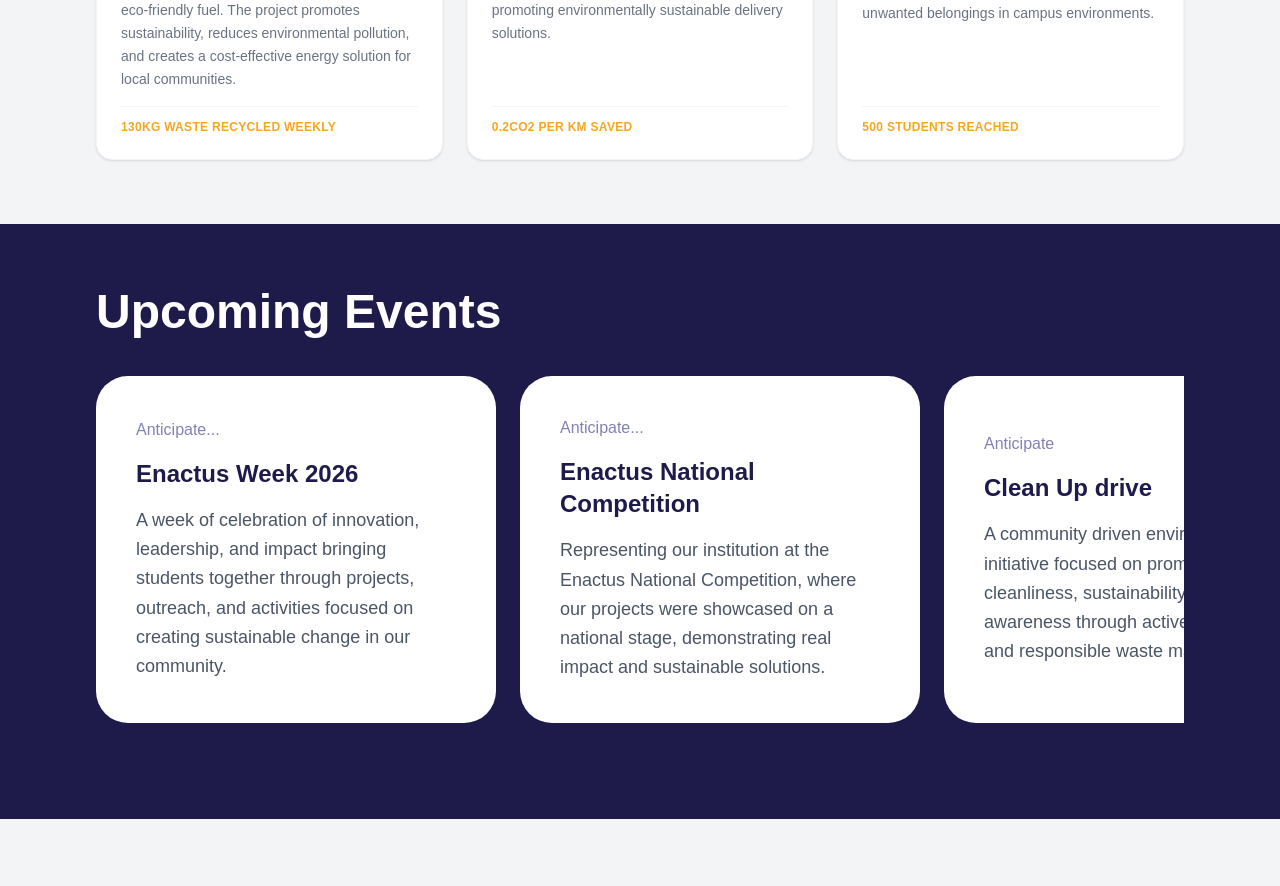
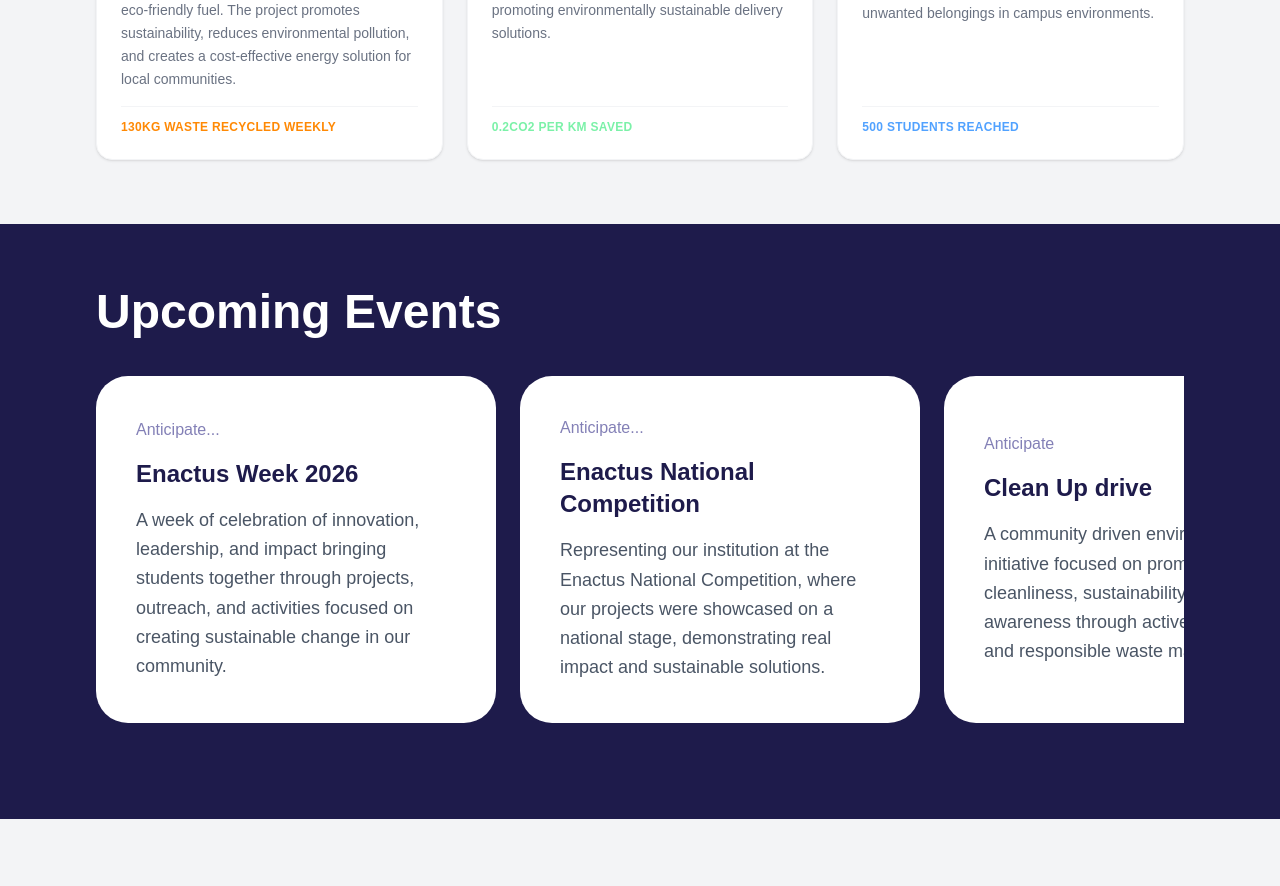
Before and after one commit to enactus-futo/enactus-futo-website, a React (Vite) app: page / in a window 1280 px wide. Shown: the part 2209-3095 px from the top of the page. Built offline with nearby package versions, Linux system fonts and the light colour scheme.

Commit message:
Add metricColor property to project objects for dynamic styling

```diff
--- a/src/Pages/Home.jsx
+++ b/src/Pages/Home.jsx
@@ -86,6 +86,7 @@
     metric: "130kg waste recycled weekly",
     image: EcoFuel,
     badgeColor: "bg-orange-400",
+    metricColor: "text-orange-400",
   },
   {
     id: 2,
@@ -96,6 +97,7 @@
     metric: "0.2CO2 per km saved",
     image: RunAm,
     badgeColor: "bg-green-300",
+    metricColor: "text-green-300",
   },
   {
     id: 3,
@@ -106,6 +108,7 @@
     metric: "500 students reached",
     image: UniClear,
     badgeColor: "bg-blue-400",
+    metricColor: "text-blue-400",
   },
 ];
 
@@ -305,7 +308,7 @@
 
                   {/* Footer */}
                   <div className="flex justify-between items-center pt-3 border-t border-gray-100 mt-2">
-                    <span className="text-xs font-semibold text-[#F5A623] uppercase tracking-wide">
+                    <span className={`text-xs font-semibold ${project.metricColor} uppercase tracking-wide`}>
                       {project.metric}
                     </span>
                     {/* <div className="w-8 h-8 rounded-full bg-[#1B1464]/5 flex items-center justify-center group-hover:bg-[#F5A623] transition-colors duration-300">
```
